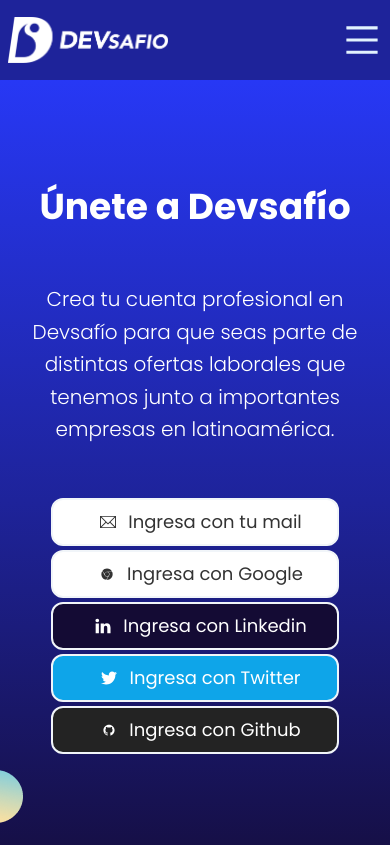
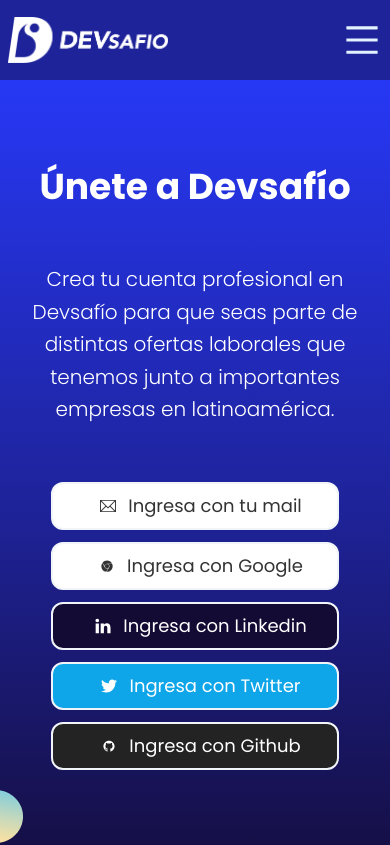
Before and after one commit to vecarope/ejemploReact, a React (Create React App) app: page /login in a window 390 px wide. Shown: the top 845 px of the page. Built offline with nearby package versions, Linux system fonts and the light colour scheme; what tw-elements would draw is missing.

Commit message:
fix: padding in btn mobile

```diff
--- a/src/components/Login/pure/Account.jsx
+++ b/src/components/Login/pure/Account.jsx
@@ -8,14 +8,14 @@ const Account = ({ change }) => {
       {loginOptions.map((ele) =>
         ele.title === 'Ingresa con tu mail' ? (
           <button
-            className="md:col-span-2 md:col-start-2"
+            className="py-1 md:col-span-2 md:col-start-2"
             onClick={() => change('email')}
           >
             <Option info={ele} key={'option' + ele.id} />
           </button>
         ) : (
           <button
-            className="md:col-span-2" /* onClick={() => **aqui iria la llamada a la api para el login de cada opcion} */
+            className="py-1 md:col-span-2" /* onClick={() => **aqui iria la llamada a la api para el login de cada opcion} */
           >
             <Option info={ele} key={'option' + ele.id} />
           </button>
```
